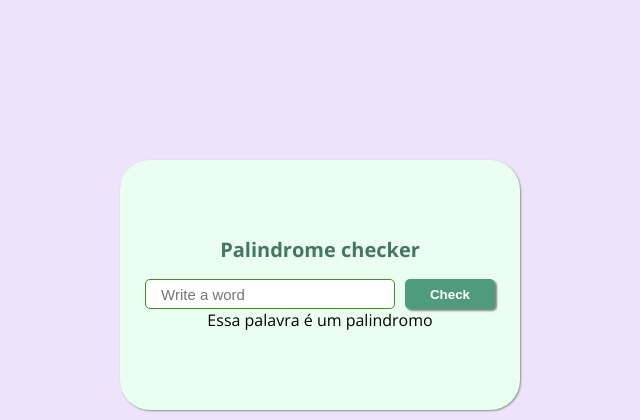
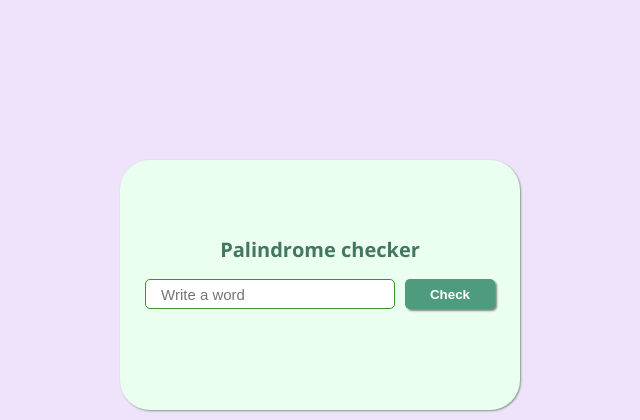
Before and after one commit to anacmas/palindrome-checker, a plain HTML site: page index.html in a window 1280 px wide. Shown: the top 420 px of the page, without its empty margins (320-960 px from the left). Drawn offline with nearby package versions, Linux system fonts and the light colour scheme.

Commit message:
fix: erase the sentense in answer

```diff
--- a/index.html
+++ b/index.html
@@ -20,7 +20,7 @@
           Check
         </button>
       </div>
-      <p class="answer">Essa palavra é um palindromo</p>
+      <p class="answer"></p>
     </div>
 
     <div class="about-group">
```
